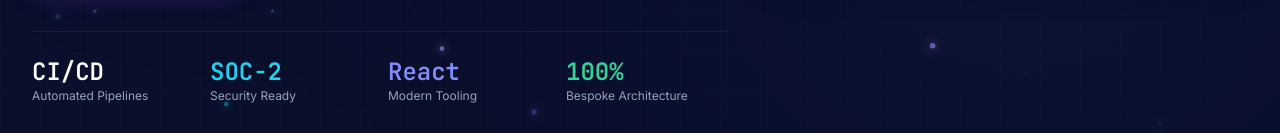
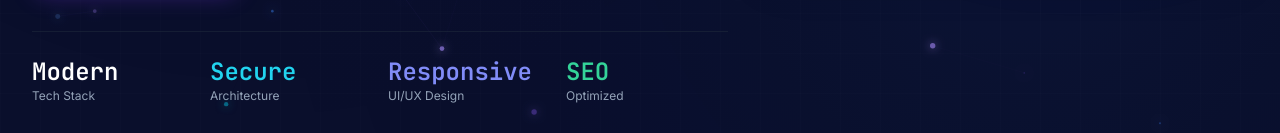
Before and after one commit to Naill-dev/syntaxvirtual-web, a React (Vite) app: page / in a window 1280 px wide. Shown: the part 667-800 px from the top of the page. Built offline with nearby package versions, Linux system fonts and the light colour scheme; no server answers; the database is empty.

Commit message:
refactor(ui): ground metrics, remove footer clock, rename article back button

```diff
--- a/src/components/layout/Footer.tsx
+++ b/src/components/layout/Footer.tsx
@@ -5,25 +5,6 @@
 export const Footer: React.FC = () => {
   const [email, setEmail] = useState('');
   const [subscribed, setSubscribed] = useState(false);
-  const [time, setTime] = useState('');
-
-  useEffect(() => {
-    const updateTime = () => {
-      const now = new Date();
-      setTime(
-        now.toLocaleTimeString('en-US', {
-          timeZone: 'UTC',
-          hour: '2-digit',
-          minute: '2-digit',
-          second: '2-digit',
-          hour12: false,
-        }) + ' UTC'
-      );
-    };
-    updateTime();
-    const interval = setInterval(updateTime, 1000);
-    return () => clearInterval(interval);
-  }, []);
 
   const handleSubscribe = (e: React.FormEvent) => {
     e.preventDefault();
@@ -83,9 +64,6 @@
               <div className="flex items-center gap-2 px-3 py-1.5 rounded-full bg-emerald-500/10 border border-emerald-500/20 text-emerald-400">
                 <span className="w-2 h-2 rounded-full bg-emerald-400 animate-pulse" />
                 <span>All Systems 100% Operational</span>
-              </div>
-              <div className="px-3 py-1.5 rounded-full bg-surface-100/60 border border-slate-800 text-slate-300">
-                <span>⏱ {time}</span>
               </div>
             </div>
           </div>
--- a/src/components/sections/HeroSection.tsx
+++ b/src/components/sections/HeroSection.tsx
@@ -86,20 +86,20 @@
             {/* Key Micro-Trust Indicators */}
             <div className="pt-6 border-t border-slate-800/60 grid grid-cols-2 sm:grid-cols-4 gap-4 text-left">
               <div>
-                <div className="text-2xl font-bold font-mono text-white">CI/CD</div>
-                <div className="text-xs text-slate-400 font-sans">Automated Pipelines</div>
+                <div className="text-2xl font-bold font-mono text-white">Modern</div>
+                <div className="text-xs text-slate-400 font-sans">Tech Stack</div>
               </div>
               <div>
-                <div className="text-2xl font-bold font-mono text-cyan-400">SOC-2</div>
-                <div className="text-xs text-slate-400 font-sans">Security Ready</div>
+                <div className="text-2xl font-bold font-mono text-cyan-400">Secure</div>
+                <div className="text-xs text-slate-400 font-sans">Architecture</div>
               </div>
               <div>
-                <div className="text-2xl font-bold font-mono text-indigo-400">React</div>
-                <div className="text-xs text-slate-400 font-sans">Modern Tooling</div>
+                <div className="text-2xl font-bold font-mono text-indigo-400">Responsive</div>
+                <div className="text-xs text-slate-400 font-sans">UI/UX Design</div>
               </div>
               <div>
-                <div className="text-2xl font-bold font-mono text-emerald-400">100%</div>
-                <div className="text-xs text-slate-400 font-sans">Bespoke Architecture</div>
+                <div className="text-2xl font-bold font-mono text-emerald-400">SEO</div>
+                <div className="text-xs text-slate-400 font-sans">Optimized</div>
               </div>
             </div>
           </div>
--- a/src/pages/ArticlePage.tsx
+++ b/src/pages/ArticlePage.tsx
@@ -80,7 +80,7 @@
           className="inline-flex items-center gap-2 text-sm font-medium text-slate-400 hover:text-white transition-colors mb-10"
         >
           <ArrowLeft className="w-4 h-4" />
-          Back to Insights
+          Back to Home
         </button>
 
         <article>
```
